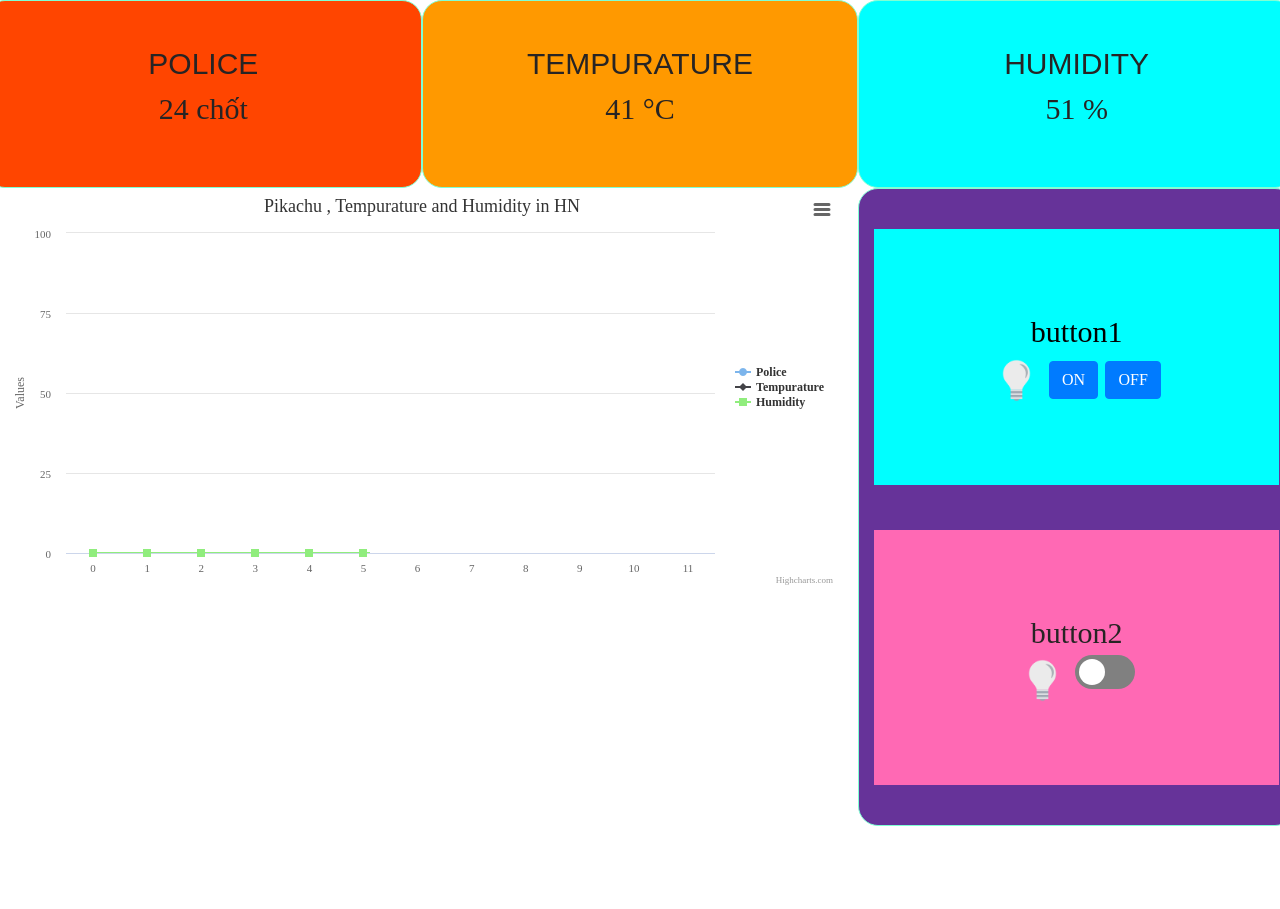
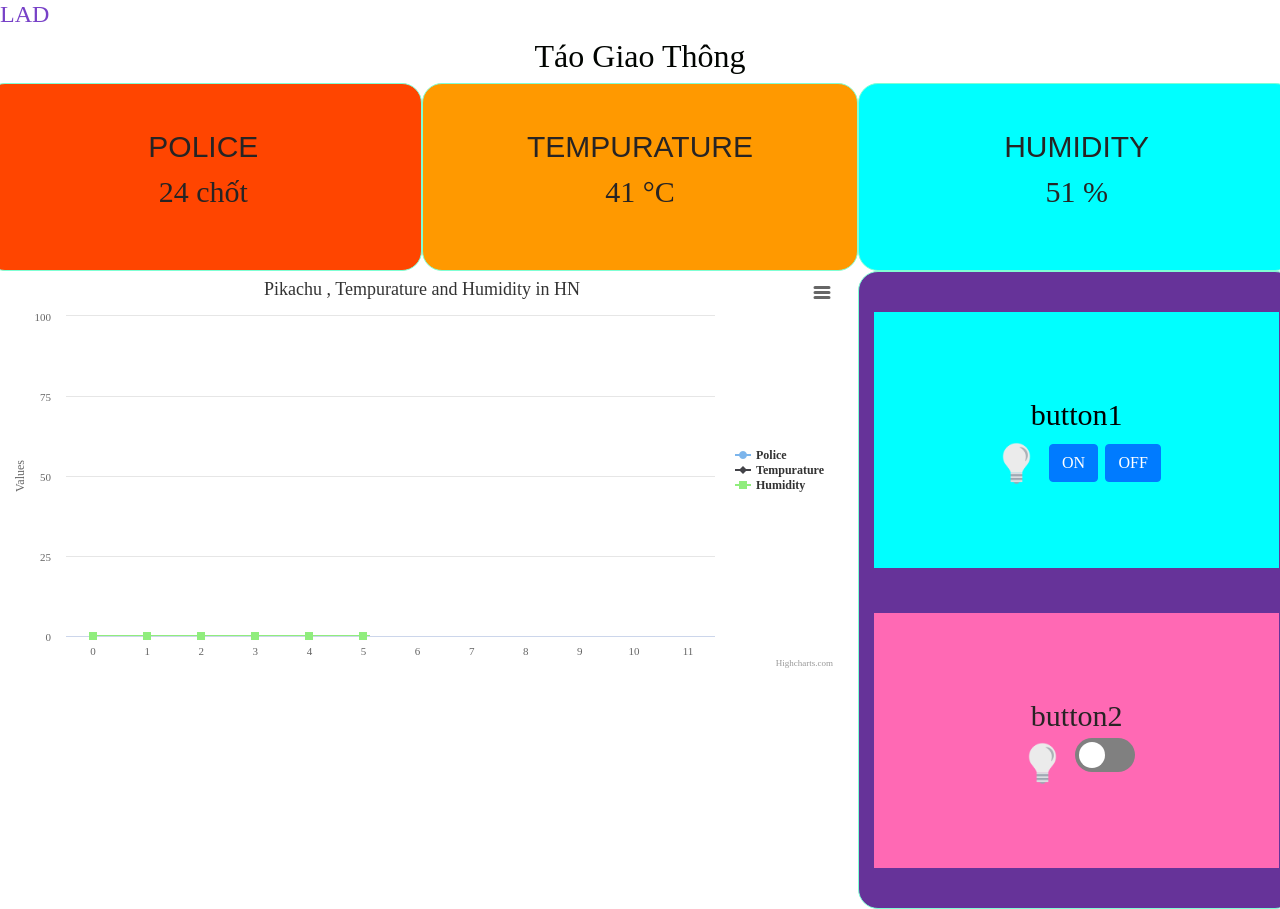
Before and after one commit to CuuvuivevaSoixam/data, a website: page lad.html in a window 1280 px wide. Before the commit the page ends 826 px from the top, so only its background shows below. Drawn offline with nearby package versions, Linux system fonts and the light colour scheme.

Commit message:
sua file lad.html - 1

```diff
--- a/lad.html
+++ b/lad.html
@@ -1,6 +1,6 @@
 <!DOCTYPE html>
 <html>
-	<title> BÀI TẬP NHÓM</title>
+	<title> BÀI TẬP TUẦN 1</title>
 <head>
 	<meta charset="utf-8">
 	<link rel="stylesheet" href="./boot.css">
@@ -14,6 +14,8 @@
 <script src="https://code.highcharts.com/modules/export-data.js"></script>
 <script src="https://code.highcharts.com/modules/accessibility.js"></script>
 
+		<h4>LAD</h4>
+		<h2> <center> Táo Giao Thông  </center></h2>
 
 		<div class="row">
 				<div class="col-lg-4" id="col1">
```
